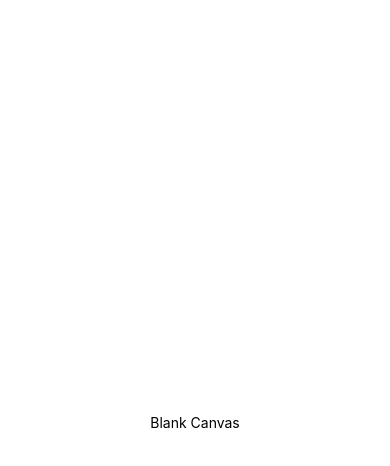
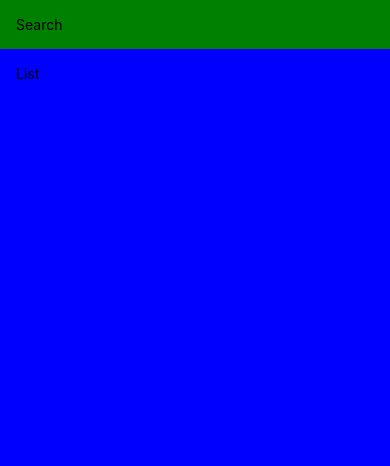
Before and after one commit to superspike7/MealsToGo, a React Native app: screen / in a window 390 px wide. Shown: the top 466 px of the page. Built offline with nearby package versions, Linux system fonts and the light colour scheme.

Commit message:
adds basic app layout

```diff
--- a/App.js
+++ b/App.js
@@ -1,18 +1,35 @@
-import { StatusBar } from 'expo-status-bar';
-import { StyleSheet, Text, View } from 'react-native';
+import { StatusBar as ExpoStatusBar } from "expo-status-bar";
+import { SafeAreaView, StatusBar, StyleSheet, Text, View } from "react-native";
 
 export default function App() {
   return (
-    <View style={styles.container}>
-      <Text>Blank Canvas</Text>
-    </View>
+    <>
+      <SafeAreaView style={styles.appContainer}>
+        <View style={styles.searchContainer}>
+          <Text>Search</Text>
+        </View>
+        <View style={styles.listContainer}>
+          <Text>List</Text>
+        </View>
+      </SafeAreaView>
+      <ExpoStatusBar style="auto" />
+    </>
   );
 }
 
 const styles = StyleSheet.create({
-  container: {
+  appContainer: {
     flex: 1,
-    justifyContent: 'center',
-    alignItems: 'center'
-  }
+    flexDirection: "column",
+    marginTop: StatusBar.currentHeight,
+  },
+  searchContainer: {
+    backgroundColor: "green",
+    padding: 16,
+  },
+  listContainer: {
+    backgroundColor: "blue",
+    padding: 16,
+    flex: 1,
+  },
 });
```
